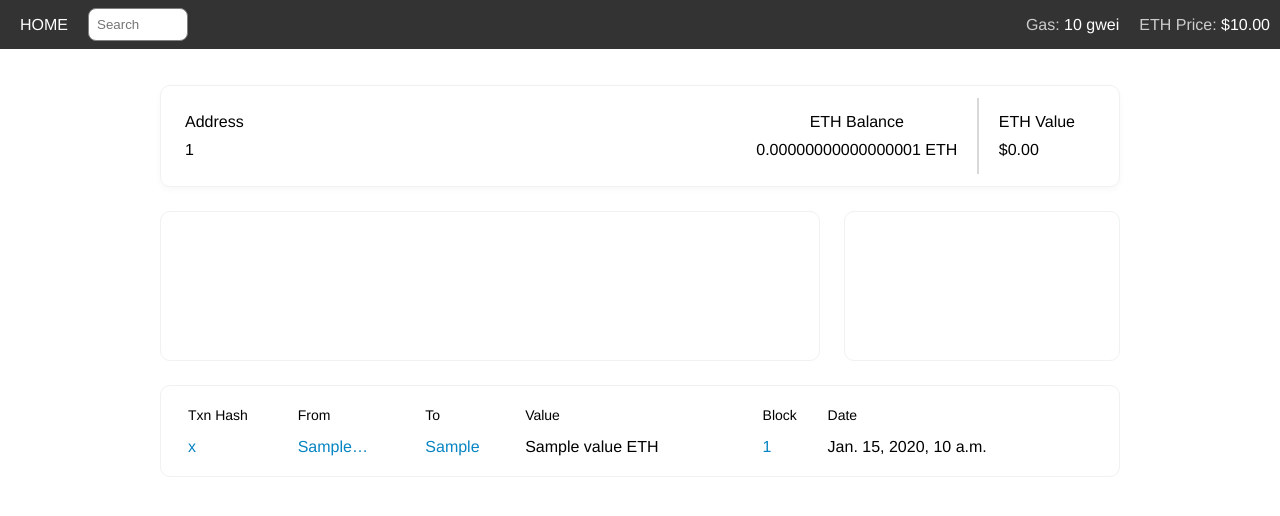
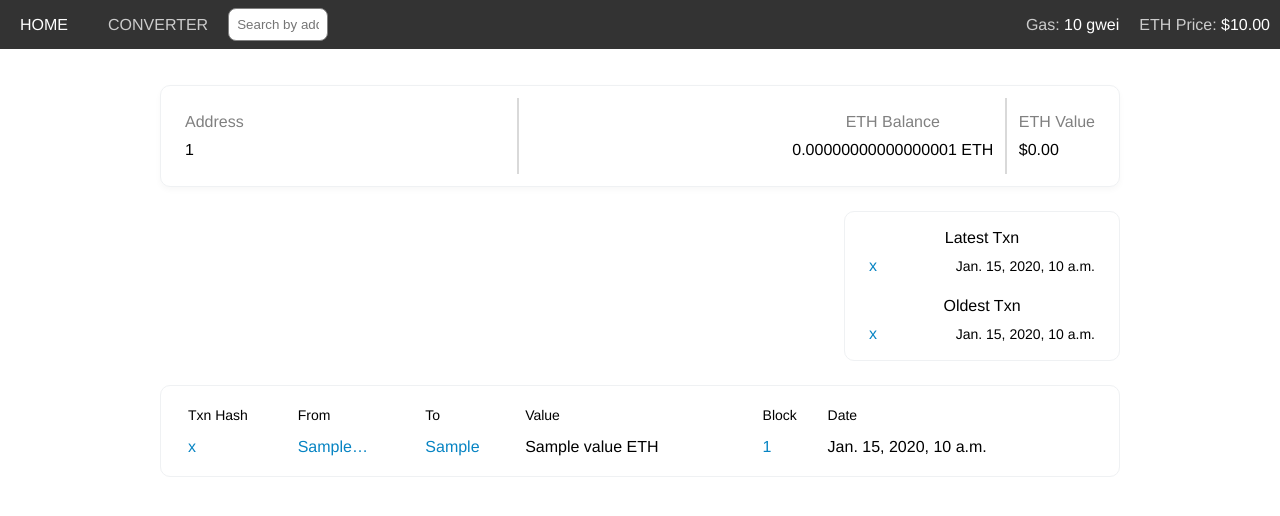
Before and after one commit to itskillian/ethexplorer, a Django app: page /address/1 in a window 1280 px wide. Shown: the top 516 px of the page. Run offline with Django 5.2, Linux system fonts and the light colour scheme; tables that the repository leaves empty hold one stand-in row (values such as "Sample post"); a database or web service that is not in the repository returns one stand-in record (values such as "Sample title"); data that the repository does not hold is empty.

Commit message:
feat: add conversion page: allow users to convert between ETH and USD values (in either direction)

```diff
--- a/core/context_processors.py
+++ b/core/context_processors.py
@@ -7,19 +7,19 @@ from core.utils import get_eth_price, get_gas_price
 #from core.models import SiteLogo, FooterInfo
 
 def gas_tracker_context(request):
-    gas_data = get_gas_price(request)
+    gas_data = get_gas_price()
     return {'gas_data': gas_data}
 
 
 def eth_tracker_context(request):
-    eth_data = get_eth_price(request)
+    eth_data = get_eth_price()
     return {'eth_data': eth_data}
 
 def search_form_context(request):
     # load form
-    form = AddressForm(None)
+    search_form = AddressForm(None)
 
-    return {'form':form}
+    return {'search_form':search_form}
 
 #def logo_context(request):
 #    logo = SiteLogo.objects.first()
--- a/core/forms.py
+++ b/core/forms.py
@@ -4,7 +4,31 @@ class AddressForm(forms.Form):
     address = forms.CharField(
         label='',
         max_length=42,
-        widget=forms.TextInput(attrs=
-                               {'placeholder': 'Search', 'autocomplete': 'off'},
-                               ),
+        widget=forms.TextInput(
+            attrs={
+                'placeholder': 'Search by address',
+                'autocomplete': 'off'
+            }
+        )
     )
+
+
+class ConversionForm(forms.Form):
+    CURRENCY_CHOICES = [
+        ('USD', 'USD'),
+        ('ETH', 'ETH'),
+    ]
+
+    amount = forms.DecimalField(
+        label='Amount',
+        decimal_places=18,
+        widget=forms.NumberInput(
+            attrs={
+                'placeholder': 'Enter amount to convert',
+                'autocomplete': 'off'
+            }
+        )
+    )
+
+    from_currency = forms.ChoiceField(choices=CURRENCY_CHOICES, initial='USD')
+    to_currency = forms.ChoiceField(choices=CURRENCY_CHOICES, initial='ETH')
--- a/core/static/style.css
+++ b/core/static/style.css
@@ -28,6 +28,8 @@ main {
 }
 
 .address {
+    min-width: 800px;
+    overflow-x: auto;
     margin: auto;
     padding: 12px;
     display: flex;
@@ -54,17 +56,15 @@ main {
     display: flex;
     flex-direction: column;
     justify-content: center;
-    align-items: left;
     text-align: left;
-    width: 100%;
     margin: 0;
-    padding: 0;
     border-radius: 10px;
 }
 
 .info-key {
     font-weight: 300;
     text-align: left;
+    color: grey;
 }
 
 .info-value {
@@ -83,7 +83,6 @@ main {
 }
 
 .address-stats-box div {
-    padding: 0 10px;
 }
 
 .stats-key {
@@ -91,6 +90,7 @@ main {
     font-size: 16px;
     font-weight: 300;
     text-align: center;
+    color: grey;
 }
 
 .stats-value {
@@ -103,6 +103,7 @@ main {
     height: 76px;
     width: 1.5px;
     background: #d9d9d9;
+    margin: 0 12px;
 }
 
 .address-view {
@@ -137,8 +138,9 @@ main {
     height: 100%;
     border: 1.35px solid #eff1f3;
     border-radius: 10px;
-    padding-right: 10px;
 }
+
+
 
 .address-history {
     margin: 24px 0;
@@ -162,11 +164,39 @@ main {
     font-weight: 300;
 }
 
+.address-tx-data {
+    display: flex;
+    flex-direction: column;
+    justify-content: space-between;
+    width: 100%;
+    height: 100%;
+    border: 1.35px solid #eff1f3;
+    border-radius: 10px;
+    padding: 12px 24px;
+}
 
+.txn-label {
+    font-weight: 300;
+    text-align: center;
+}
+
+.txn-value {
+    display: flex;
+    flex-direction: row;
+    justify-content: space-between;
+    font-weight: 300;
+    white-space: nowrap;
+}
+
+.timestamp {
+    font-size: 14px;
+}
 
 /* header menu - base.html */
 header {
     background-color: #333;
+    min-width: 800px;
+    overflow-x: auto;
 }
 
 /* nav element */
--- a/core/templates/core/address.html
+++ b/core/templates/core/address.html
@@ -11,6 +11,7 @@
                 <div class="info-key">Address</div>
                 <div class="info-value">{{ address }}</div>
             </div>
+            <span class="stats-divider"></span>
             <div class="address-stats-box">
                 <div>
                     <div class="stats-key">ETH Balance</div>
@@ -26,13 +27,36 @@
         <div class="address-view">
             <div class="address-70-30">
                 <div class="address-left">
-                    <div class="address-stats">
 
                 </div>
+                <div class="address-right">
+                    <div class="address-tx-data">
+                        <div>
+                            <div class="txn-label">Latest Txn</div>
+                            <div class="txn-value">
+                                {% if txn_data %}
+                                    {% with txn_data.0 as first %}
+                                        <a href="https://etherscan.io/tx/{{ first.hash }}">{{ first.hash|truncatechars:9 }}</a>
+                                        <div class="timestamp">{{ first.timeStamp }}</div>
+                                    {% endwith %}
+                                {% else %}
+                                    No transactions yet
+                                {% endif %}
                             </div>
-                <div class="address-right">
-                    <div class="address-stats">
-
+                        </div>
+                        <div>
+                            <div class="txn-label">Oldest Txn</div>
+                            <div class="txn-value">
+                                {% if txn_data %}
+                                    {% with txn_data|last as last %}
+                                        <a href="https://etherscan.io/tx/{{ last.hash }}">{{ last.hash|truncatechars:9 }}</a>
+                                        <div class="timestamp">{{ last.timeStamp }}</div>
+                                    {% endwith %}
+                                {% else %}
+                                    No transactions yet
+                                {% endif %}
+                            </div>
+                        </div>
                     </div>
                 </div>
             </div>
--- a/core/templates/core/base.html
+++ b/core/templates/core/base.html
@@ -14,10 +14,11 @@
             <div class="navbar">
                 <ul>
                     <li><a href="{% url 'core:index' %}">Home</a></li>
+                    <li><a href="{% url 'core:conversion' %}">Converter</a></li>
                     <li>
                         <div class="w3-search">
-                            <form action="{% url 'core:index' %}" method="get">
-                                {{ form }}
+                            <form action="{% url 'core:index' %}" method="post">
+                                {{ search_form }}
                             </form>
                         </div>
                     </li>
--- a/core/urls.py
+++ b/core/urls.py
@@ -5,6 +5,7 @@ from . import views
 app_name = 'core'
 urlpatterns = [
     path('', views.index, name='index'),
+    path('convert/', views.conversion, name='conversion'),
     path('address/<str:address>', views.address, name='address'),
     path('error/', views.error, name='error'),
 ]
--- a/core/utils.py
+++ b/core/utils.py
@@ -1,6 +1,7 @@
 import requests
 
 from config.settings import etherscan_api_key
+from decimal import Decimal, InvalidOperation
 
 
 def get_eth_balance(address):
@@ -38,7 +39,7 @@ def get_normal_txns(address):
     return response.json()['result']
 
 
-def get_eth_price(request):
+def get_eth_price():
     url = 'https://api.etherscan.io/api'
     api_key = etherscan_api_key
     payload = {
@@ -49,7 +50,8 @@ def get_eth_price(request):
     response = requests.get(url, params=payload)
     return response.json()['result']
 
-def get_gas_price(request):
+
+def get_gas_price():
     url = 'https://api.etherscan.io/api'
     api_key = etherscan_api_key
     payload = {
@@ -60,7 +62,8 @@ def get_gas_price(request):
     response = requests.get(url, params=payload)
     return response.json()['result']
 
-def convert_wei(value):
+
+def wei_to_eth(value):
     """
     input takes str or int
     converts wei to ETH
@@ -73,3 +76,21 @@ def convert_wei(value):
 
     eth = wei / 1e18
     return eth
+
+
+def eth_usd_converter(value, from_currency, to_currency):
+    """
+    converts between ETH and USD
+    """
+    try:
+        eth_price_str = (get_eth_price()['ethusd'])
+        eth_price = Decimal(eth_price_str)
+    except (InvalidOperation, TypeError, KeyError):
+        raise ValueError('error fetching eth price')
+
+    if from_currency == 'ETH' and to_currency == 'USD':
+        return value * eth_price
+    elif from_currency == 'USD' and to_currency == 'ETH':
+        return value / eth_price
+    else:
+        raise ValueError('Invalid currency pair')
--- a/core/views.py
+++ b/core/views.py
@@ -1,34 +1,49 @@
-from django.http import HttpResponse
+from django.http import JsonResponse
 from django.shortcuts import render, redirect
 from django.urls import reverse
 # from django.views import View
 
 from .context_processors import eth_tracker_context
-from .forms import AddressForm
+from .forms import AddressForm, ConversionForm
 from .models import Txn
-from .utils import convert_wei, get_eth_balance, get_normal_txns
+from .utils import eth_usd_converter, get_eth_balance, get_normal_txns, wei_to_eth
 
 def index(request):
     # load form
-    form = AddressForm(request.GET or None)
+    search_form = AddressForm(request.GET or None)
     # check whether any data submitted via GET:
     #if any(request.GET.values()):
-    if form.is_valid():
+    if search_form.is_valid():
         # redirect to address view, passing address as arg
-        address = form.cleaned_data['address']
+        address = search_form.cleaned_data['address']
         return redirect('core:address', address=address)
     else:
         # form has no data, load empty form template
-        return render(request, 'core/index.html', {'form': form})
+        return render(request, 'core/index.html', {'search_form': search_form})
+
+
+def conversion(request):
+    if request.method == 'GET':
+        conversion_form = ConversionForm()
+        return render(request, 'core/conversion.html', {'conversion_form': conversion_form})
+    elif request.method == 'POST':
+        conversion_form = ConversionForm(request.POST)
+        if conversion_form.is_valid():
+            amount = conversion_form.cleaned_data['amount']
+            from_currency = conversion_form.cleaned_data['from_currency']
+            to_currency = conversion_form.cleaned_data['to_currency']
+            converted_amount = eth_usd_converter(amount, from_currency, to_currency)
+            return JsonResponse({'converted_amount': converted_amount})
+        else:
+            return JsonResponse({'error': 'Invalid form'}, status=400)
 
 
 def address(request, address):
     # fetch balance data
     try:
-        eth_balance = convert_wei(get_eth_balance(address))
+        eth_balance = wei_to_eth(get_eth_balance(address))
     except ValueError:
         print('value error, address not valid')
-        print('redirecting to error view')
         return redirect('core:error')
 
     # fetch eth price data
@@ -71,8 +86,7 @@ def address(request, address):
     # convert wallet balance from wei to eth
     # TODO make this into a custom template filter
     for txn in txn_data:
-        print(txn['timeStamp'])
-        txn['value'] = convert_wei(txn['value'])
+        txn['value'] = wei_to_eth(txn['value'])
 
     context = {
         'eth_balance': eth_balance,
```
Also changed, not shown: core/templates/core/conversion.html (added, +43 -0 lines), core/templates/core/index.html (+1 -8 lines). Lines whose indentation alone changed are shown as unchanged.
